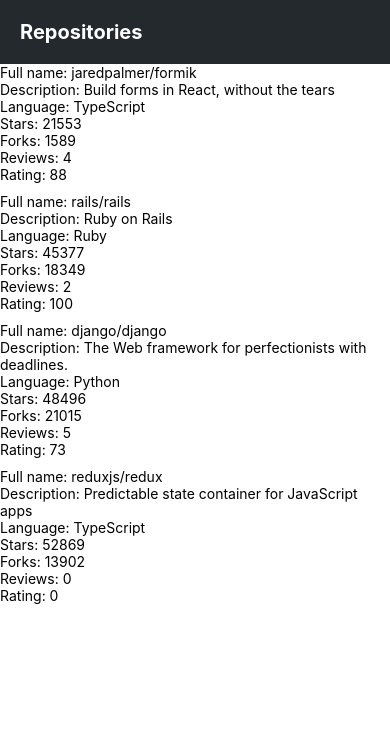
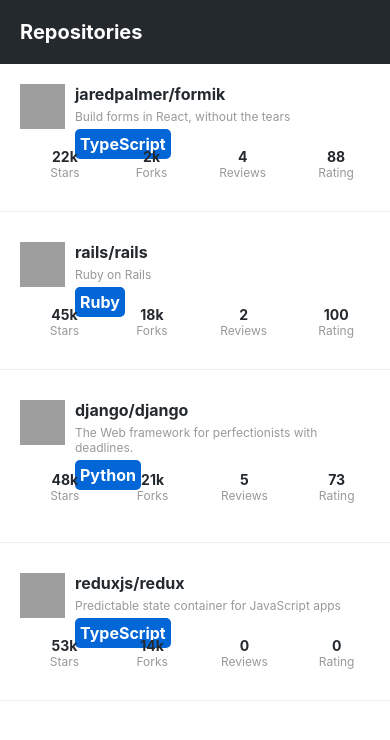
Before and after one commit to rafaelcanoguitton/rate-repository-app, a React Native app: screen / in a window 390 px wide. Shown: the top 740 px of the page. Built offline with nearby package versions, Linux system fonts and the light colour scheme; grey boxes are pictures that could not be loaded.

Commit message:
10.5 done.

```diff
--- a/src/components/RepositoryItem.jsx
+++ b/src/components/RepositoryItem.jsx
@@ -1,16 +1,99 @@
 import React from "react";
-import { Text, View } from "react-native";
+import { Image, View } from "react-native";
+import { StyleSheet } from "react-native";
+import Text from "./Text";
+const styles = StyleSheet.create({
+  container: {
+    flex: 1,
+    flexDirection: "column",
 
-const RepositoryItem = ({item}) => {
+    padding: 10,
+    borderBottomWidth: 1,
+    borderColor: "#eee",
+    justifyContent:"flex-start"
+  },
+  statStack: {
+    flexDirection: "column",
+    alignItems: "center",
+  },
+  stats: {
+    flex: 1,
+    flexDirection: "row",
+    marginLeft: 10,
+    justifyContent: "space-around",
+  },
+  statCount: {
+    marginHorizontal: 6,
+    fontWeight: "bold",
+  },
+  statLabel: {
+    fontSize: 12,
+    color: "#999",
+  },
+  infoContainer: {
+    flex: 1,
+    flexDirection: "column",
+    marginLeft: 10,
+    alignItems: "flex-start",
+    justifyContent: "space-around",
+  },
+  title: {
+    fontSize: 16,
+    fontWeight: "bold",
+    marginBottom: 5,
+  },
+  description: {
+    fontSize: 12,
+    color: "#999",
+    marginBottom: 5,
+  },
+  //this is like a button, wrapping the language text
+  language: {
+    fontSize: 16,
+    fontWeight: "bold",
+    color: "white",
+    backgroundColor: "#0366d6",
+    padding: 5,
+    borderRadius: 5,
+  },
+  upContainer: {
+    flex: 1,
+    flexDirection: "row",
+    justifyContent: "space-between",
+    padding: 10,
+  },
+});
+const statStack = ({ stat, label }) => {
+  if (stat > 1000) {
+    stat = Math.round(stat / 1000) + "k";
+  }
   return (
-    <View>
-      <Text>Full name: {item.fullName}</Text>
-      <Text>Description: {item.description}</Text>
-      <Text>Language: {item.language}</Text>
-      <Text>Stars: {item.stargazersCount}</Text>
-      <Text>Forks: {item.forksCount}</Text>
-      <Text>Reviews: {item.reviewCount}</Text>
-      <Text>Rating: {item.ratingAverage}</Text>
+    <View style={styles.statStack}>
+      <Text style={styles.statCount}>{stat}</Text>
+      <Text style={styles.statLabel}>{label}</Text>
+    </View>
+  );
+};
+const RepositoryItem = ({ item }) => {
+  return (
+    <View style={styles.container}>
+      <View style={styles.upContainer}>
+        <Image
+          source={{ uri: item.ownerAvatarUrl }}
+          style={{ width: 45  , height: 45 }}
+        />
+        <View style={styles.infoContainer}>
+          <Text style={styles.title}>{item.fullName}</Text>
+          <Text style={styles.description}>{item.description}</Text>
+          <Text style={styles.language}>{item.language}</Text>
+        </View>
+      </View>
+      <View style={styles.stats}>
+        {statStack({ stat: item.stargazersCount, label: "Stars" })}
+        {statStack({ stat: item.forksCount, label: "Forks" })}
+        {statStack({ stat: item.reviewCount, label: "Reviews" })}
+        {statStack({ stat: item.ratingAverage, label: "Rating" })}
+      </View>
     </View>
   );
 };
```
